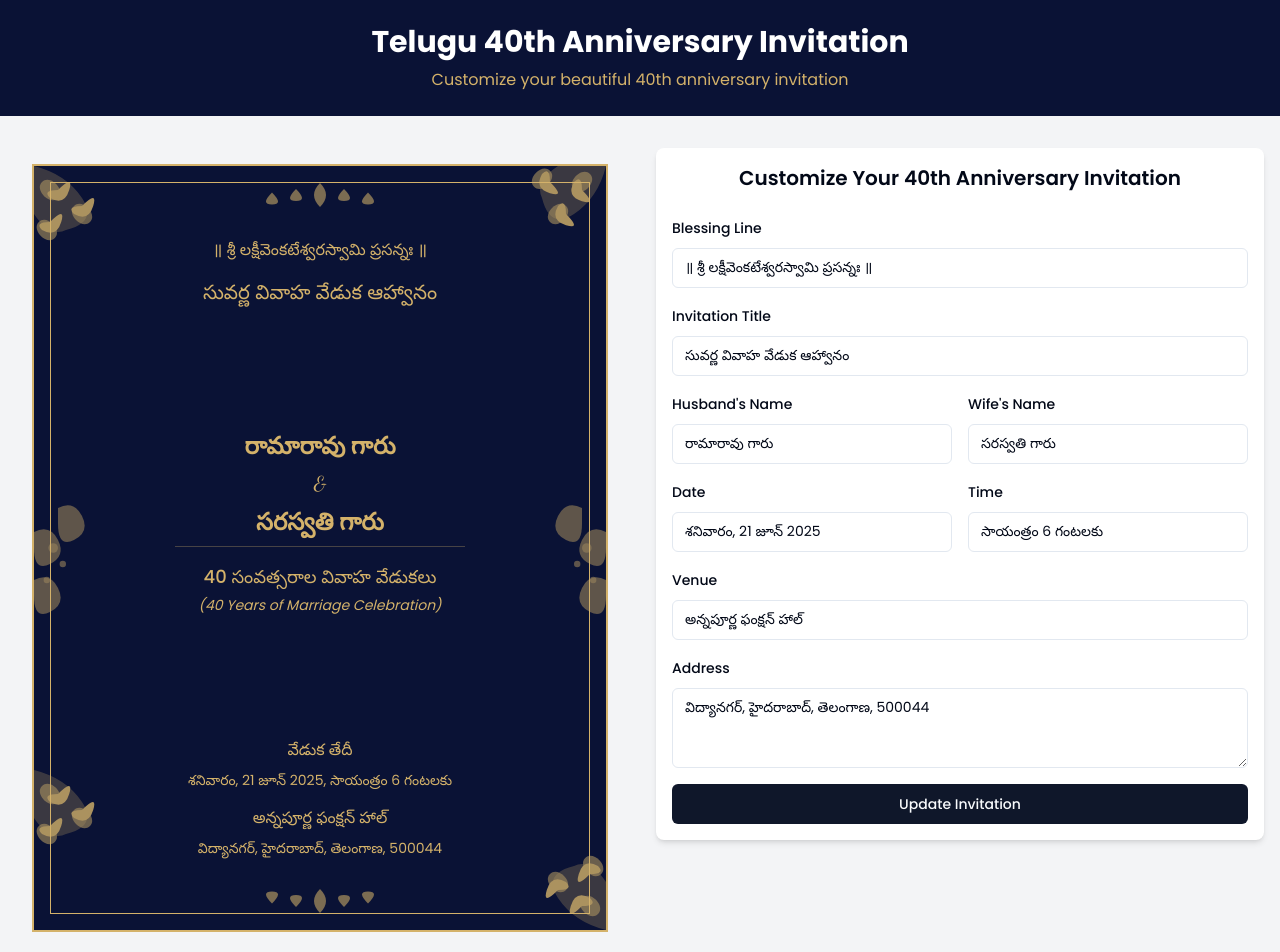
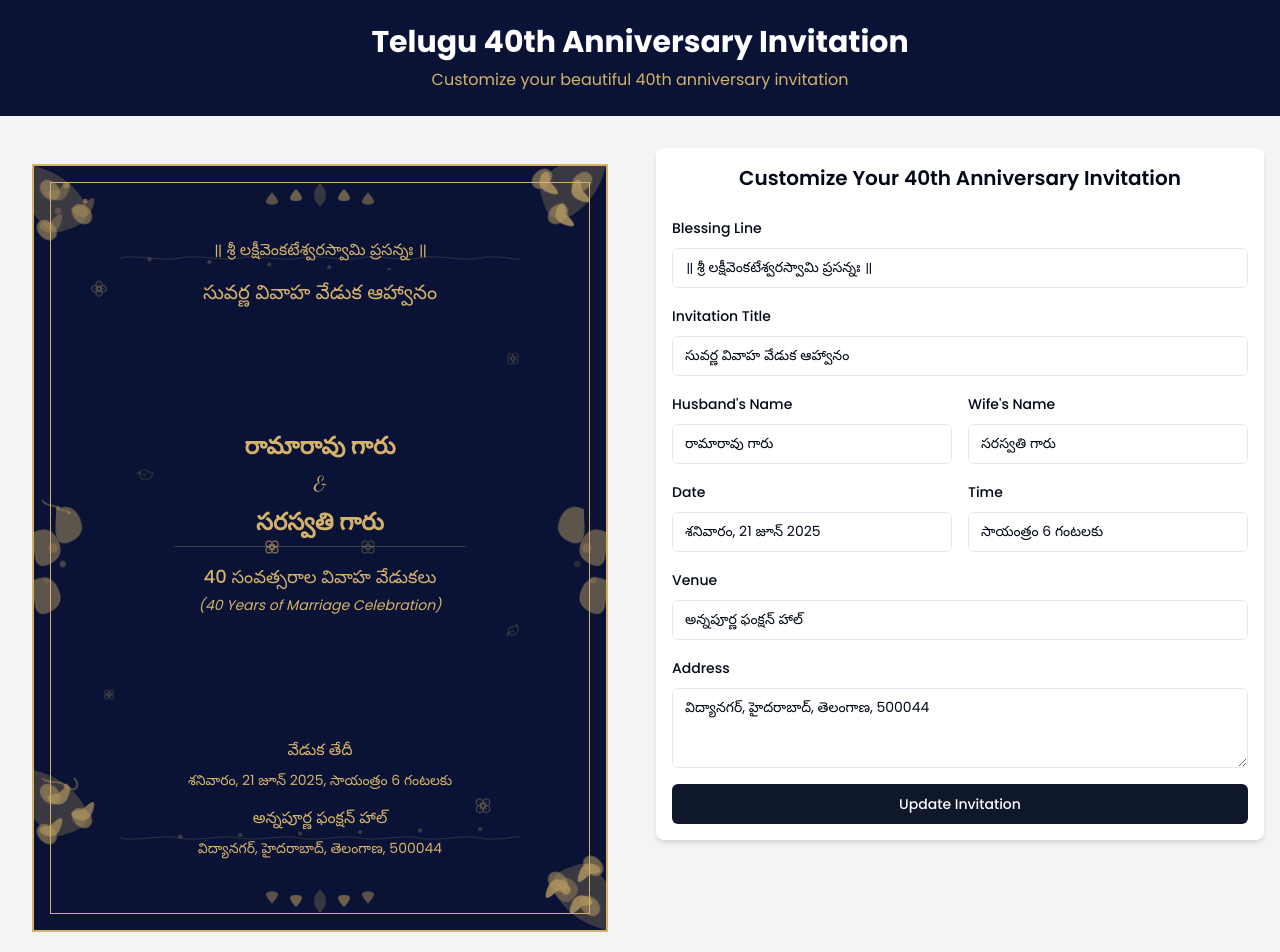
Before and after one commit to Tapan2285/template-fairy-magic-wand, a React (Vite) app: page / in a window 1280 px wide. Shown: the top 952 px of the page. Built offline with nearby package versions, Linux system fonts and the light colour scheme.

Commit message:
Add floral design animations
Add animations to floral designs in the wedding invitation.

```diff
--- a/src/components/WeddingInvitation.tsx
+++ b/src/components/WeddingInvitation.tsx
@@ -1,5 +1,6 @@
 
 import React from "react";
+import { Flower, Leaf } from "lucide-react";
 
 interface WeddingInvitationProps {
   blessing: string;
@@ -25,12 +26,34 @@ const WeddingInvitation: React.FC<WeddingInvitationProps> = ({
   return (
     <div className="flex justify-center items-center min-h-screen p-4">
       <div className="w-full max-w-xl aspect-[3/4] relative group">
-        <div className="absolute inset-0 bg-invitation-navy border-2 border-invitation-gold p-8 flex flex-col items-center">
+        <div className="absolute inset-0 bg-invitation-navy border-2 border-invitation-gold p-8 flex flex-col items-center overflow-hidden">
+          {/* Animated floating flowers */}
+          <div className="absolute inset-0 pointer-events-none overflow-hidden">
+            <div className="absolute top-[15%] left-[10%] text-invitation-gold/30 animate-float-slow">
+              <Flower size={16} className="rotate-45" />
+            </div>
+            <div className="absolute top-[25%] right-[15%] text-invitation-gold/20 animate-float-medium">
+              <Flower size={14} />
+            </div>
+            <div className="absolute bottom-[30%] left-[12%] text-invitation-gold/25 animate-float-fast">
+              <Flower size={12} className="-rotate-15" />
+            </div>
+            <div className="absolute bottom-[15%] right-[20%] text-invitation-gold/30 animate-float-slow">
+              <Flower size={18} className="rotate-30" />
+            </div>
+            <div className="absolute top-[40%] left-[18%] text-invitation-gold/20 animate-float-medium">
+              <Leaf size={16} className="rotate-45" />
+            </div>
+            <div className="absolute top-[60%] right-[15%] text-invitation-gold/25 animate-float-fast">
+              <Leaf size={14} className="-rotate-15" />
+            </div>
+          </div>
+
           {/* Top-left corner floral decoration */}
           <div className="absolute top-0 left-0 w-40 h-40 opacity-80 transition-all duration-300 group-hover:scale-110 group-hover:opacity-100">
             <svg viewBox="0 0 100 100" className="w-full h-full">
               <path d="M0,0 Q20,5 30,20 Q40,35 20,40 Q10,45 0,30 L0,0 Z" className="fill-invitation-gold/30" />
-              <g className="fill-invitation-gold">
+              <g className="fill-invitation-gold animate-pulse-slow">
                 <path d="M15,15 Q25,5 22,15 Q19,25 10,20 Q5,15 15,15 Z" />
                 <path d="M30,25 Q40,15 37,25 Q34,35 25,30 Q20,25 30,25 Z" />
                 <path d="M10,35 Q20,25 17,35 Q14,45 5,40 Q0,35 10,35 Z" />
@@ -38,14 +61,19 @@ const WeddingInvitation: React.FC<WeddingInvitationProps> = ({
               <path d="M5,10 C10,5 20,15 15,20 C10,25 0,15 5,10" className="fill-invitation-gold/60" />
               <path d="M25,25 C30,20 40,30 35,35 C30,40 20,30 25,25" className="fill-invitation-gold/60" />
               <path d="M3,35 C8,30 18,40 13,45 C8,50 -2,40 3,35" className="fill-invitation-gold/60" />
+
+              {/* Additional floral elements */}
+              <circle cx="20" cy="12" r="2" className="fill-invitation-gold/80 animate-pulse-fast" />
+              <circle cx="32" cy="22" r="1.5" className="fill-invitation-gold/80 animate-pulse-medium" />
+              <circle cx="15" cy="28" r="2" className="fill-invitation-gold/80 animate-pulse-slow" />
             </svg>
           </div>
 
-          {/* Top-right corner floral decoration */}
+          {/* Top-right corner floral decoration (enhanced) */}
           <div className="absolute top-0 right-0 w-40 h-40 opacity-80 transition-all duration-300 group-hover:scale-110 group-hover:opacity-100">
             <svg viewBox="0 0 100 100" className="w-full h-full rotate-90">
               <path d="M0,0 Q20,5 30,20 Q40,35 20,40 Q10,45 0,30 L0,0 Z" className="fill-invitation-gold/30" />
-              <g className="fill-invitation-gold">
+              <g className="fill-invitation-gold animate-pulse-medium">
                 <path d="M15,15 Q25,5 22,15 Q19,25 10,20 Q5,15 15,15 Z" />
                 <path d="M30,25 Q40,15 37,25 Q34,35 25,30 Q20,25 30,25 Z" />
                 <path d="M10,35 Q20,25 17,35 Q14,45 5,40 Q0,35 10,35 Z" />
@@ -53,14 +81,18 @@ const WeddingInvitation: React.FC<WeddingInvitationProps> = ({
               <path d="M5,10 C10,5 20,15 15,20 C10,25 0,15 5,10" className="fill-invitation-gold/60" />
               <path d="M25,25 C30,20 40,30 35,35 C30,40 20,30 25,25" className="fill-invitation-gold/60" />
               <path d="M3,35 C8,30 18,40 13,45 C8,50 -2,40 3,35" className="fill-invitation-gold/60" />
+
+              {/* Additional floral elements */}
+              <path d="M12,18 C15,15 18,18 15,21 C12,24 9,21 12,18" className="fill-invitation-gold/80 animate-spin-slow" />
+              <path d="M25,32 C28,29 31,32 28,35 C25,38 22,35 25,32" className="fill-invitation-gold/80 animate-spin-slow" />
             </svg>
           </div>
 
-          {/* Bottom-left corner floral decoration */}
+          {/* Bottom-left corner floral decoration (enhanced) */}
           <div className="absolute bottom-0 left-0 w-40 h-40 opacity-80 transition-all duration-300 group-hover:scale-110 group-hover:opacity-100">
             <svg viewBox="0 0 100 100" className="w-full h-full rotate-270">
               <path d="M0,0 Q20,5 30,20 Q40,35 20,40 Q10,45 0,30 L0,0 Z" className="fill-invitation-gold/30" />
-              <g className="fill-invitation-gold">
+              <g className="fill-invitation-gold animate-pulse-fast">
                 <path d="M15,15 Q25,5 22,15 Q19,25 10,20 Q5,15 15,15 Z" />
                 <path d="M30,25 Q40,15 37,25 Q34,35 25,30 Q20,25 30,25 Z" />
                 <path d="M10,35 Q20,25 17,35 Q14,45 5,40 Q0,35 10,35 Z" />
@@ -68,14 +100,19 @@ const WeddingInvitation: React.FC<WeddingInvitationProps> = ({
               <path d="M5,10 C10,5 20,15 15,20 C10,25 0,15 5,10" className="fill-invitation-gold/60" />
               <path d="M25,25 C30,20 40,30 35,35 C30,40 20,30 25,25" className="fill-invitation-gold/60" />
               <path d="M3,35 C8,30 18,40 13,45 C8,50 -2,40 3,35" className="fill-invitation-gold/60" />
+
+              {/* New vine pattern */}
+              <path d="M5,5 C10,10 15,5 20,10 C25,15 30,10 25,5" className="fill-none stroke-invitation-gold/60 stroke-1 animate-draw" />
+              <circle cx="20" cy="10" r="1.5" className="fill-invitation-gold/80 animate-pulse-medium" />
+              <circle cx="10" cy="7" r="1" className="fill-invitation-gold/80 animate-pulse-slow" />
             </svg>
           </div>
 
-          {/* Bottom-right corner floral decoration */}
+          {/* Bottom-right corner floral decoration (enhanced) */}
           <div className="absolute bottom-0 right-0 w-40 h-40 opacity-80 transition-all duration-300 group-hover:scale-110 group-hover:opacity-100">
             <svg viewBox="0 0 100 100" className="w-full h-full rotate-180">
               <path d="M0,0 Q20,5 30,20 Q40,35 20,40 Q10,45 0,30 L0,0 Z" className="fill-invitation-gold/30" />
-              <g className="fill-invitation-gold">
+              <g className="fill-invitation-gold animate-pulse-medium">
                 <path d="M15,15 Q25,5 22,15 Q19,25 10,20 Q5,15 15,15 Z" />
                 <path d="M30,25 Q40,15 37,25 Q34,35 25,30 Q20,25 30,25 Z" />
                 <path d="M10,35 Q20,25 17,35 Q14,45 5,40 Q0,35 10,35 Z" />
@@ -83,58 +120,108 @@ const WeddingInvitation: React.FC<WeddingInvitationProps> = ({
               <path d="M5,10 C10,5 20,15 15,20 C10,25 0,15 5,10" className="fill-invitation-gold/60" />
               <path d="M25,25 C30,20 40,30 35,35 C30,40 20,30 25,25" className="fill-invitation-gold/60" />
               <path d="M3,35 C8,30 18,40 13,45 C8,50 -2,40 3,35" className="fill-invitation-gold/60" />
+
+              {/* Flowering pattern */}
+              <g className="animate-grow">
+                <path d="M20,20 Q25,15 30,20 Q35,25 30,30 Q25,35 20,30 Q15,25 20,20" className="fill-invitation-gold/40" />
+                <circle cx="25" cy="25" r="3" className="fill-invitation-gold/80" />
+              </g>
             </svg>
           </div>
 
-          {/* Left edge floral decoration */}
+          {/* Left edge floral decoration (enhanced) */}
           <div className="absolute left-0 top-1/2 -translate-y-1/2 w-16 h-40 opacity-70 transition-all duration-300 group-hover:scale-110 group-hover:opacity-90">
             <svg viewBox="0 0 40 100" className="w-full h-full">
               <g className="fill-invitation-gold/60">
                 <path d="M0,40 Q10,35 15,45 Q20,55 10,60 Q0,65 0,50 Z" />
-                <path d="M15,25 Q25,20 30,30 Q35,40 25,45 Q15,50 15,35 Z" />
+                <path d="M15,25 Q25,20 30,30 Q35,40 25,45 Q15,50 15,35 Z" className="animate-sway-slow" />
                 <path d="M0,70 Q10,65 15,75 Q20,85 10,90 Q0,95 0,80 Z" />
-                <circle cx="12" cy="50" r="3" />
-                <circle cx="18" cy="60" r="2" />
-                <circle cx="8" cy="70" r="2" />
+                <circle cx="12" cy="50" r="3" className="animate-pulse-medium" />
+                <circle cx="18" cy="60" r="2" className="animate-pulse-fast" />
+                <circle cx="8" cy="70" r="2" className="animate-pulse-slow" />
+              </g>
+
+              {/* Additional vine pattern */}
+              <path d="M5,20 C8,25 12,22 15,25 C18,28 20,25 22,28"
+                className="fill-none stroke-invitation-gold/60 stroke-1 animate-draw-slow" />
+              <circle cx="15" cy="25" r="1.2" className="fill-invitation-gold/80" />
+              <circle cx="22" cy="28" r="1" className="fill-invitation-gold/80" />
+            </svg>
+          </div>
+
+          {/* Right edge floral decoration (enhanced) */}
+          <div className="absolute right-0 top-1/2 -translate-y-1/2 w-16 h-40 opacity-70 transition-all duration-300 group-hover:scale-110 group-hover:opacity-90">
+            <svg viewBox="0 0 40 100" className="w-full h-full">
+              <g className="fill-invitation-gold/60" transform="scale(-1,1) translate(-40,0)">
+                <path d="M0,40 Q10,35 15,45 Q20,55 10,60 Q0,65 0,50 Z" />
+                <path d="M15,25 Q25,20 30,30 Q35,40 25,45 Q15,50 15,35 Z" className="animate-sway-slow" />
+                <path d="M0,70 Q10,65 15,75 Q20,85 10,90 Q0,95 0,80 Z" />
+                <circle cx="12" cy="50" r="3" className="animate-pulse-medium" />
+                <circle cx="18" cy="60" r="2" className="animate-pulse-slow" />
+                <circle cx="8" cy="70" r="2" className="animate-pulse-fast" />
+              </g>
+
+              {/* Decorative flower elements */}
+              <g transform="scale(-1,1) translate(-40,0)">
+                <path d="M12,30 C15,27 18,30 15,33 C12,36 9,33 12,30" className="fill-invitation-gold/70 animate-spin-slow" />
+                <path d="M20,70 C23,67 26,70 23,73 C20,76 17,73 20,70" className="fill-invitation-gold/70 animate-spin-slow" />
               </g>
             </svg>
           </div>
 
-          {/* Right edge floral decoration */}
-          <div className="absolute right-0 top-1/2 -translate-y-1/2 w-16 h-40 opacity-70 transition-all duration-300 group-hover:scale-110 group-hover:opacity-90">
-            <svg viewBox="0 0 40 100" className="w-full h-full">
-              <g className="fill-invitation-gold/60" transform="scale(-1,1) translate(-40,0)">
-                <path d="M0,40 Q10,35 15,45 Q20,55 10,60 Q0,65 0,50 Z" />
-                <path d="M15,25 Q25,20 30,30 Q35,40 25,45 Q15,50 15,35 Z" />
-                <path d="M0,70 Q10,65 15,75 Q20,85 10,90 Q0,95 0,80 Z" />
-                <circle cx="12" cy="50" r="3" />
-                <circle cx="18" cy="60" r="2" />
-                <circle cx="8" cy="70" r="2" />
+          {/* Horizontal decorative vines (new) */}
+          <div className="absolute top-20 left-0 w-full h-6 opacity-70 pointer-events-none">
+            <svg viewBox="0 0 400 24" className="w-full h-full">
+              <path d="M0,12 C20,8 40,16 60,12 C80,8 100,16 120,12 C140,8 160,16 180,12 C200,8 220,16 240,12 C260,8 280,16 300,12 C320,8 340,16 360,12 C380,8 400,16 400,12"
+                className="fill-none stroke-invitation-gold/30 stroke-1" />
+              <g className="animate-sway-slow">
+                <circle cx="30" cy="12" r="2" className="fill-invitation-gold/40" />
+                <circle cx="90" cy="12" r="2" className="fill-invitation-gold/40" />
+                <circle cx="150" cy="12" r="2" className="fill-invitation-gold/40" />
+                <circle cx="210" cy="12" r="2" className="fill-invitation-gold/40" />
+                <circle cx="270" cy="12" r="2" className="fill-invitation-gold/40" />
+                <circle cx="330" cy="12" r="2" className="fill-invitation-gold/40" />
               </g>
             </svg>
           </div>
 
-          {/* Inner decorative border with floral accents */}
+          {/* Bottom horizontal decorative vines (new) */}
+          <div className="absolute bottom-20 left-0 w-full h-6 opacity-70 pointer-events-none">
+            <svg viewBox="0 0 400 24" className="w-full h-full">
+              <path d="M0,12 C20,16 40,8 60,12 C80,16 100,8 120,12 C140,16 160,8 180,12 C200,16 220,8 240,12 C260,16 280,8 300,12 C320,16 340,8 360,12 C380,16 400,8 400,12"
+                className="fill-none stroke-invitation-gold/30 stroke-1" />
+              <g className="animate-sway-medium">
+                <circle cx="60" cy="12" r="2" className="fill-invitation-gold/40" />
+                <circle cx="120" cy="12" r="2" className="fill-invitation-gold/40" />
+                <circle cx="180" cy="12" r="2" className="fill-invitation-gold/40" />
+                <circle cx="240" cy="12" r="2" className="fill-invitation-gold/40" />
+                <circle cx="300" cy="12" r="2" className="fill-invitation-gold/40" />
+                <circle cx="360" cy="12" r="2" className="fill-invitation-gold/40" />
+              </g>
+            </svg>
+          </div>
+
+          {/* Inner decorative border with floral accents (enhanced) */}
           <div className="absolute inset-4 border border-invitation-gold bg-transparent transition-all duration-500 group-hover:border-2 overflow-hidden">
             <div className="absolute top-0 left-1/2 -translate-x-1/2 w-32 h-6 opacity-80">
               <svg viewBox="0 0 100 20" className="w-full h-full">
                 <g className="fill-invitation-gold/70">
-                  <path d="M50,0 Q60,10 50,20 Q40,10 50,0 Z" />
-                  <path d="M30,5 Q40,15 30,15 Q20,15 30,5 Z" />
-                  <path d="M70,5 Q80,15 70,15 Q60,15 70,5 Z" />
-                  <path d="M10,8 Q20,18 10,18 Q0,18 10,8 Z" />
-                  <path d="M90,8 Q100,18 90,18 Q80,18 90,8 Z" />
+                  <path d="M50,0 Q60,10 50,20 Q40,10 50,0 Z" className="animate-pulse-slow" />
+                  <path d="M30,5 Q40,15 30,15 Q20,15 30,5 Z" className="animate-pulse-medium" />
+                  <path d="M70,5 Q80,15 70,15 Q60,15 70,5 Z" className="animate-pulse-medium" />
+                  <path d="M10,8 Q20,18 10,18 Q0,18 10,8 Z" className="animate-pulse-fast" />
+                  <path d="M90,8 Q100,18 90,18 Q80,18 90,8 Z" className="animate-pulse-fast" />
                 </g>
               </svg>
             </div>
             <div className="absolute bottom-0 left-1/2 -translate-x-1/2 w-32 h-6 opacity-80 rotate-180">
               <svg viewBox="0 0 100 20" className="w-full h-full">
                 <g className="fill-invitation-gold/70">
-                  <path d="M50,0 Q60,10 50,20 Q40,10 50,0 Z" />
-                  <path d="M30,5 Q40,15 30,15 Q20,15 30,5 Z" />
-                  <path d="M70,5 Q80,15 70,15 Q60,15 70,5 Z" />
-                  <path d="M10,8 Q20,18 10,18 Q0,18 10,8 Z" />
-                  <path d="M90,8 Q100,18 90,18 Q80,18 90,8 Z" />
+                  <path d="M50,0 Q60,10 50,20 Q40,10 50,0 Z" className="animate-pulse-slow" />
+                  <path d="M30,5 Q40,15 30,15 Q20,15 30,5 Z" className="animate-pulse-medium" />
+                  <path d="M70,5 Q80,15 70,15 Q60,15 70,5 Z" className="animate-pulse-medium" />
+                  <path d="M10,8 Q20,18 10,18 Q0,18 10,8 Z" className="animate-pulse-fast" />
+                  <path d="M90,8 Q100,18 90,18 Q80,18 90,8 Z" className="animate-pulse-fast" />
                 </g>
               </svg>
             </div>
@@ -151,7 +238,18 @@ const WeddingInvitation: React.FC<WeddingInvitationProps> = ({
               <h3 className="text-invitation-gold text-xl sm:text-2xl font-semibold">{groomName}</h3>
               <p className="text-invitation-gold dancing-script text-lg sm:text-xl">&</p>
               <h3 className="text-invitation-gold text-xl sm:text-2xl font-semibold">{brideName}</h3>
-              <div className="mt-4 border-t border-invitation-gold/30 pt-4 px-6">
+              <div className="mt-4 border-t border-invitation-gold/30 pt-4 px-6 relative">
+                {/* Small decorative elements next to anniversary text */}
+                <div className="absolute -top-2 left-1/3 transform -translate-x-1/2">
+                  <div className="w-4 h-4 text-invitation-gold/60 animate-pulse-medium">
+                    <Flower size={16} />
+                  </div>
+                </div>
+                <div className="absolute -top-2 right-1/3 transform translate-x-1/2">
+                  <div className="w-4 h-4 text-invitation-gold/60 animate-pulse-slow">
+                    <Flower size={16} />
+                  </div>
+                </div>
                 <p className="text-invitation-gold text-base sm:text-lg font-medium">40 సంవత్సరాల వివాహ వేడుకలు</p>
                 <p className="text-invitation-gold text-sm italic mt-1">(40 Years of Marriage Celebration)</p>
               </div>
```
Also changed, not shown: tailwind.config.ts (+61 -1 lines).
